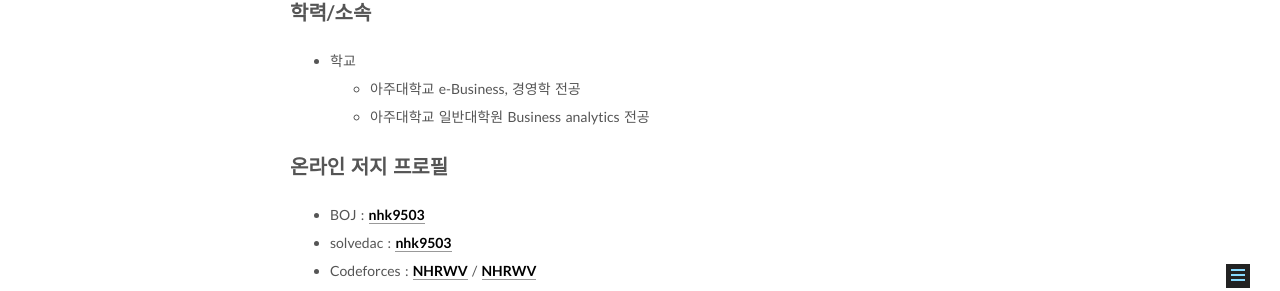
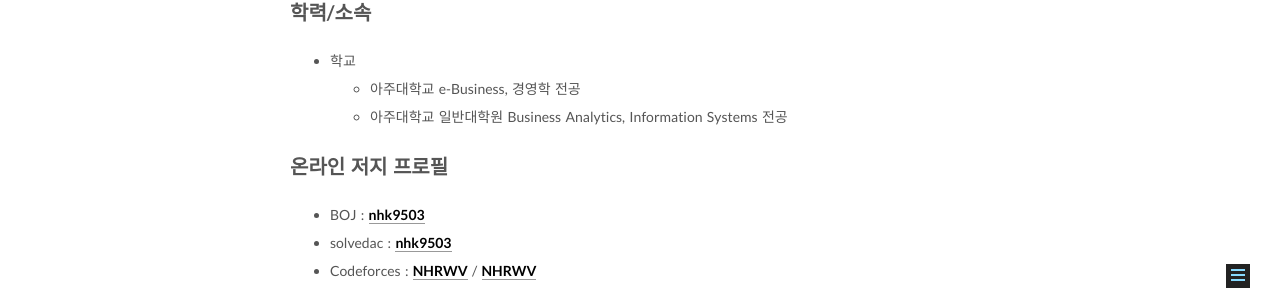
Before and after one commit to NHRWV/nhrwv.github.io, a Jekyll site: the page built from about/index.md, in a window 1280 px wide. Shown: the part 567-858 px from the top of the page. Built offline with Jekyll 4.4.1, drawn with Linux system fonts in a browser that asks for light colours; nearby versions of some CDN libraries; comment, search, counter and statistics services are not loaded; our own code applies the rules of GitHub Pages for plain Markdown files.

Commit message:
Update index.md
학력 수정

```diff
--- a/about/index.md
+++ b/about/index.md
@@ -12,7 +12,7 @@
 ### 학력/소속
 * 학교
   * 아주대학교 e-Business, 경영학 전공
-  * 아주대학교 일반대학원 Business analytics 전공
+  * 아주대학교 일반대학원 Business Analytics, Information Systems 전공
 
 ### 온라인 저지 프로필
 {% include judge_profile.html boj_id="nhk9503" codeforces_id="NHRWV" atcoder_id="NHRWV" %}
```
